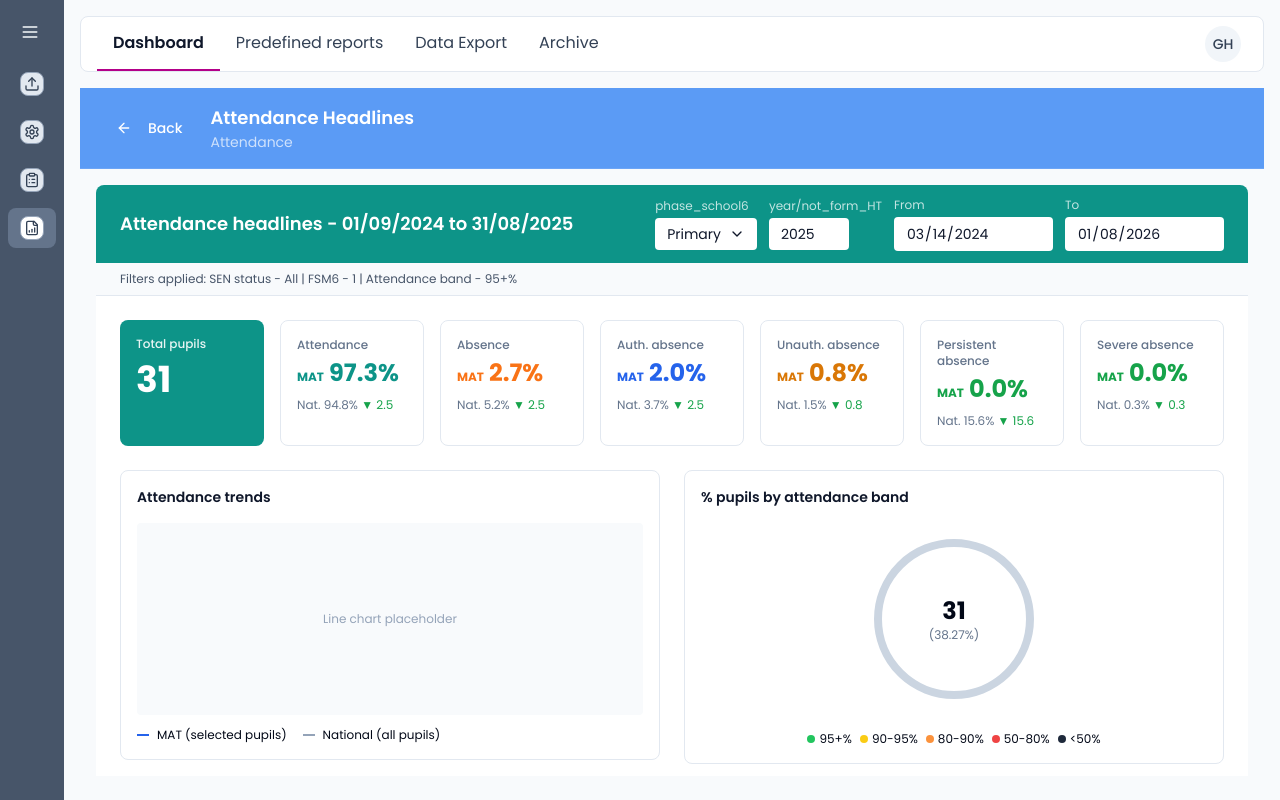
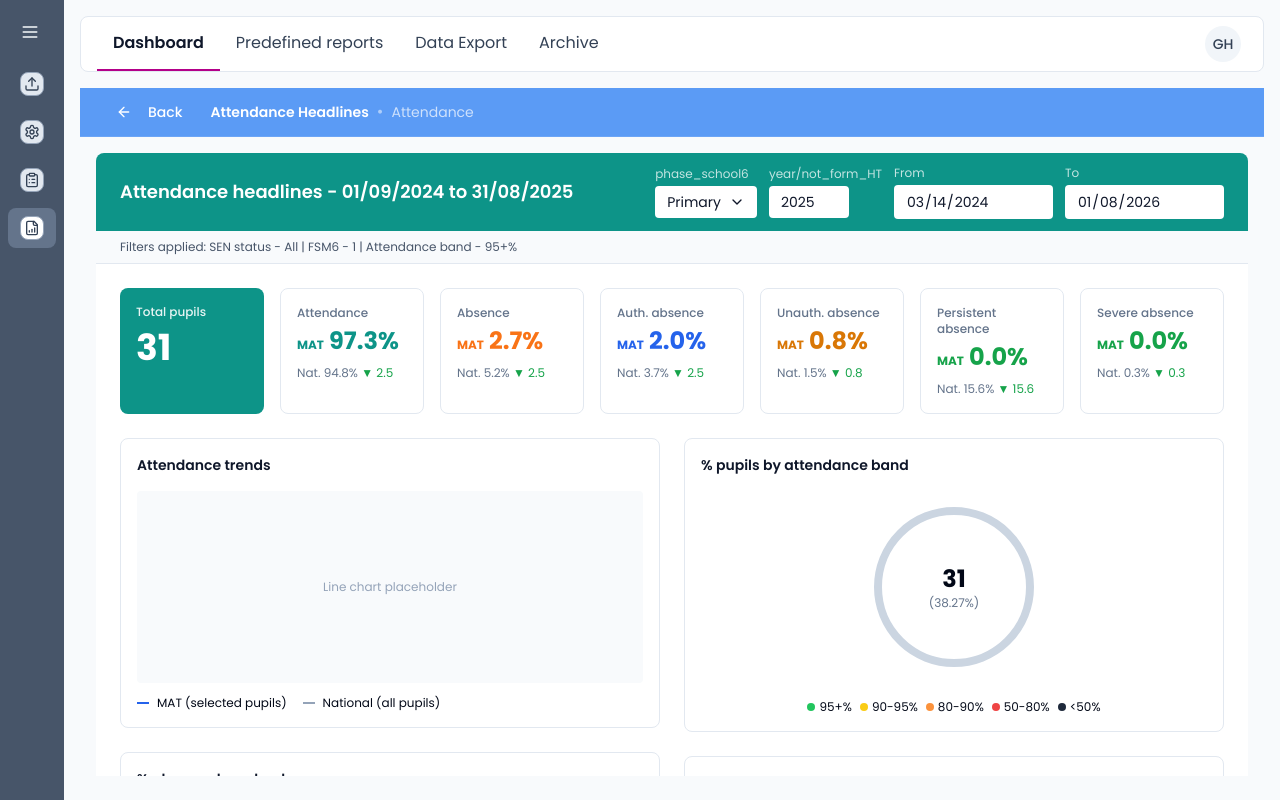
Before and after one commit to Mike-PF/v0-mat-pad, a Next.js app: page /reports in a window 1280 px wide. Both pictures are taken after a click on the button 394 px from the left and 617 px from the top of the page. Built offline with nearby package versions, Linux system fonts and the light colour scheme.

Commit message:
style: narrow header and align category with report name
Reduce header height and adjust text size for better visual clarity.

```diff
--- a/components/reports-content.tsx
+++ b/components/reports-content.tsx
@@ -326,23 +326,22 @@ export function ReportsContent() {
         <div className="h-full flex flex-col bg-slate-50">
           {/* Header with report info */}
           <div
-            className="px-6 py-4 flex items-center justify-between border-b border-white/10"
+            className="px-6 py-2 flex items-center gap-4 border-b border-white/10"
             style={{ backgroundColor: selectedCategory?.color || "#121051" }}
           >
-            <div className="flex items-center gap-4">
             <Button
               variant="ghost"
               size="sm"
               onClick={handleBackToMenu}
-                className="text-white hover:bg-white/20"
+              className="text-white hover:bg-white/20 h-8"
             >
               <ArrowLeft className="w-4 h-4 mr-2" />
               Back
             </Button>
-              <div>
-                <h2 className="text-lg font-semibold text-white">{selectedReportData?.name}</h2>
+            <div className="flex items-center gap-2">
+              <h2 className="text-sm font-semibold text-white">{selectedReportData?.name}</h2>
+              <span className="text-white/50">•</span>
               <p className="text-sm text-white/70">{selectedCategory?.name}</p>
-              </div>
             </div>
           </div>
 
```
Lines whose indentation alone changed are shown as unchanged.
